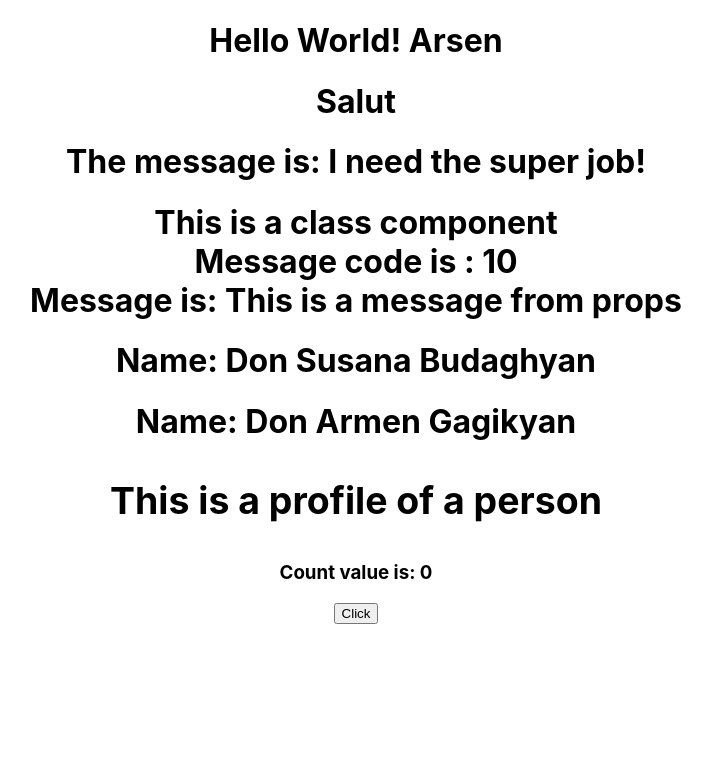
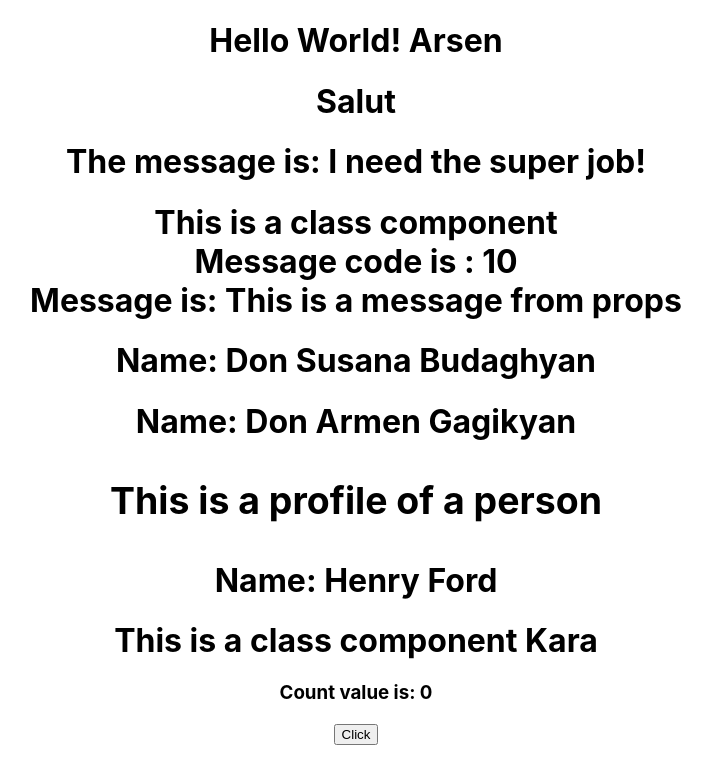
Before and after one commit to 7710407/react_myproject, a React (Create React App) app: page / in a window 1280 px wide. Shown: the top 784 px of the page, without its empty margins (284-996 px from the left). Built offline with nearby package versions, Linux system fonts and the light colour scheme.

Commit message:
Destructuring Props

```diff
--- a/src/App.js
+++ b/src/App.js
@@ -5,7 +5,9 @@ import Salut from './components/Salut';
 import Salam from './components/Salam';
 import Message from './components/Message';
 import Profile from './components/Profile';
+import Profile2 from './components/Profile2';
 import Counter from './components/Counter';
+import Resume from './components/Resume';
 
 function App() {
   return (
@@ -18,6 +20,8 @@ function App() {
       <Profile name="Armen" lastname="Gagikyan">
         <h3>This is a profile of a person</h3>
       </Profile>
+      <Profile2 name="Henry" lastname="Ford" />
+      <Resume name="Kara" />
       <Counter></Counter>
     </div>
   );
--- /dev/null
+++ b/src/components/Profile2.js
@@ -0,0 +1,12 @@
+function Profile2(props) {
+
+    const {name, lastname} = props;
+
+    return (
+        <h1>
+            Name: {name} {lastname}
+        </h1>
+    );
+}
+
+export default Profile2;
--- /dev/null
+++ b/src/components/Resume.js
@@ -0,0 +1,10 @@
+import { Component } from "react";
+
+class Resume extends Component {
+    render() {
+        const {name} = this.props;
+        return <h1>This is a class component {name}</h1>;
+    }
+}
+
+export default Resume;
```
